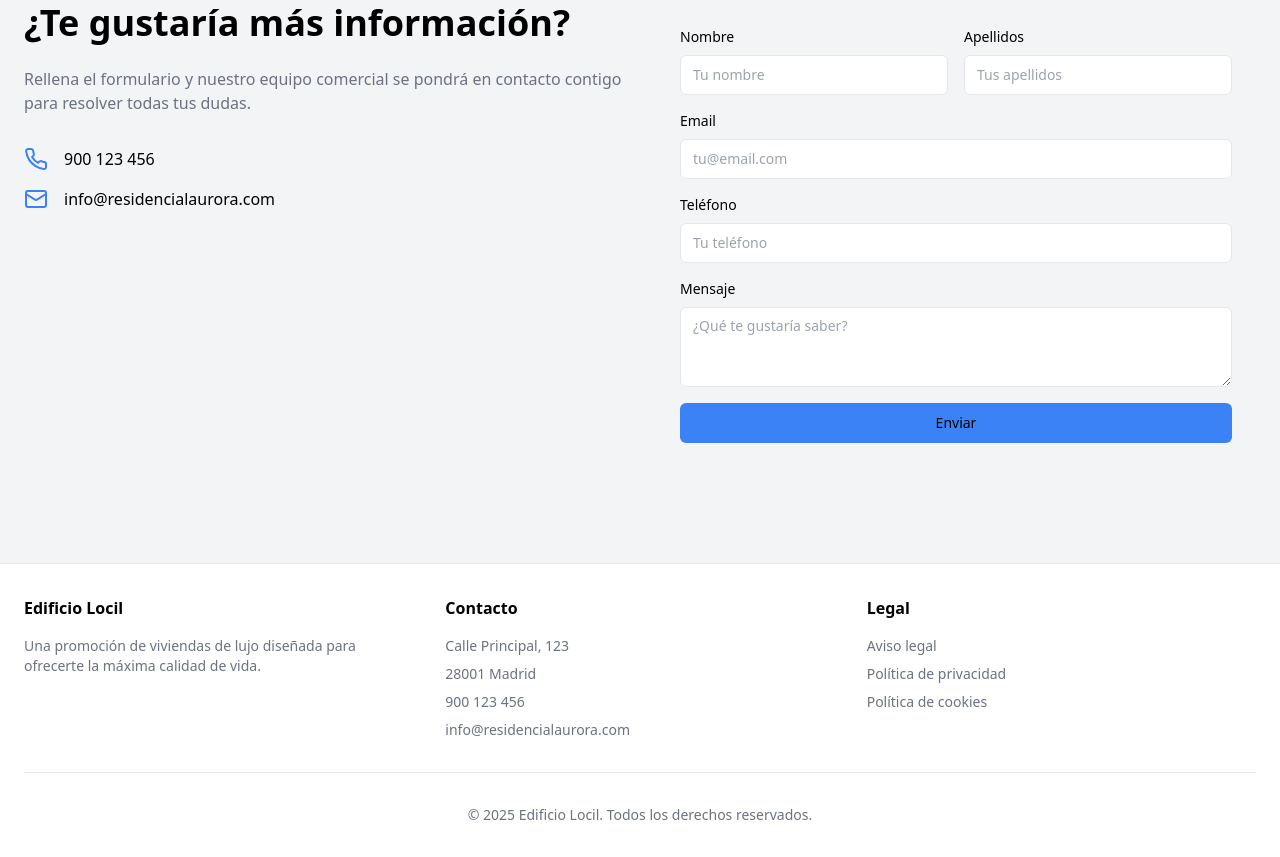
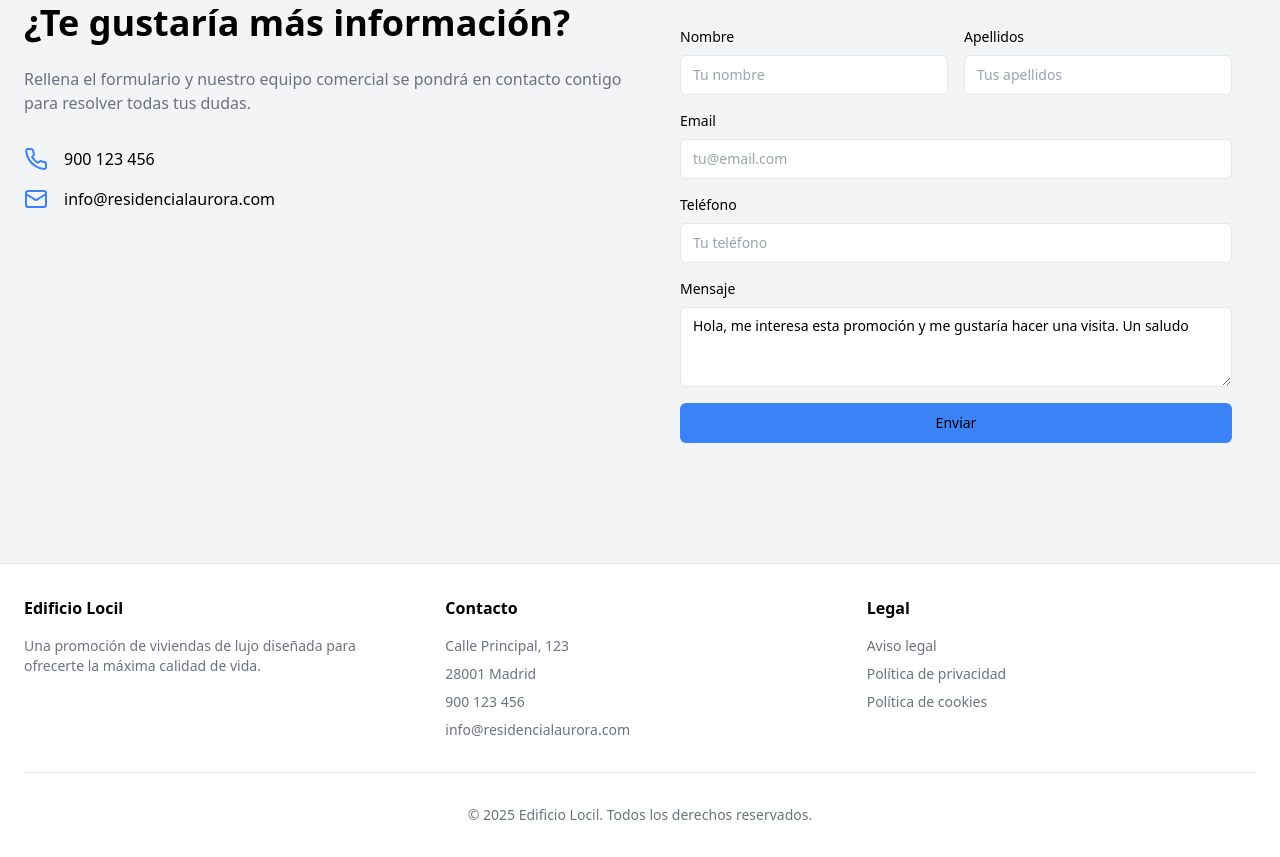
Before and after one commit to chemapq/edificio-locil, a website: page index.html in a window 1280 px wide. Shown: the part 3211-4068 px from the top of the page. Drawn offline with nearby package versions, Linux system fonts and the light colour scheme.

Commit message:
Agregar texto de ejemplo en el campo de mensaje del formulario en index.html

```diff
--- a/index.html
+++ b/index.html
@@ -252,7 +252,7 @@
                 <label for="mensaje" class="block text-sm font-medium mb-2">
                   Mensaje
                 </label>
-                <textarea id="mensaje" placeholder="¿Qué te gustaría saber?" name="mensaje" class="flex min-h-[80px] w-full rounded-md border border-input bg-background px-3 py-2 text-sm ring-offset-background placeholder:text-muted-foreground focus-visible:outline-none focus-visible:ring-2 focus-visible:ring-ring focus-visible:ring-offset-2 disabled:cursor-not-allowed disabled:opacity-50"></textarea>
+                <textarea id="mensaje" placeholder="¿Qué te gustaría saber?" name="mensaje" class="flex min-h-[80px] w-full rounded-md border border-input bg-background px-3 py-2 text-sm ring-offset-background placeholder:text-muted-foreground focus-visible:outline-none focus-visible:ring-2 focus-visible:ring-ring focus-visible:ring-offset-2 disabled:cursor-not-allowed disabled:opacity-50">Hola, me interesa esta promoción y me gustaría hacer una visita. Un saludo</textarea>
               </div>
               <button type="submit" class="w-full inline-flex items-center justify-center rounded-md text-sm font-medium ring-offset-background transition-colors focus-visible:outline-none focus-visible:ring-2 focus-visible:ring-ring focus-visible:ring-offset-2 disabled:pointer-events-none disabled:opacity-50 bg-primary text-primary-foreground hover:bg-primary/90 h-10 px-4 py-2">
                 Enviar
```
